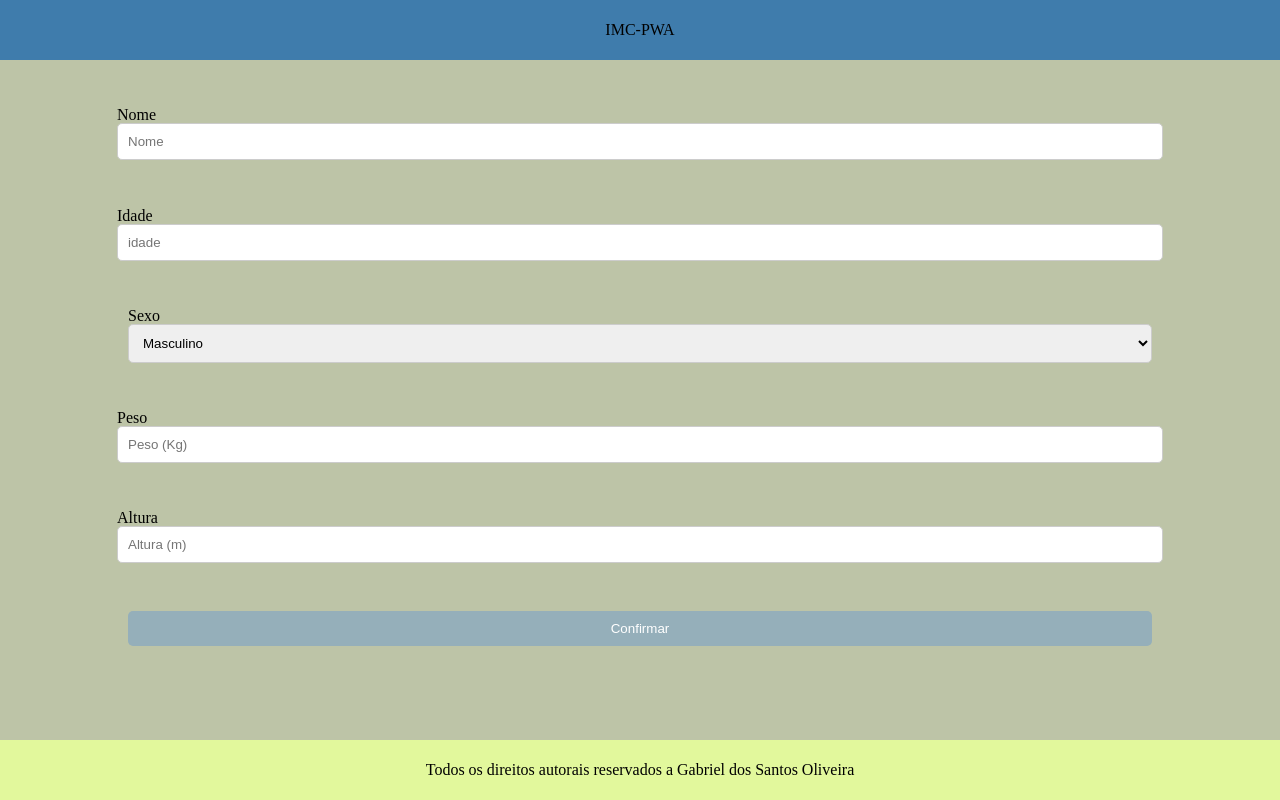
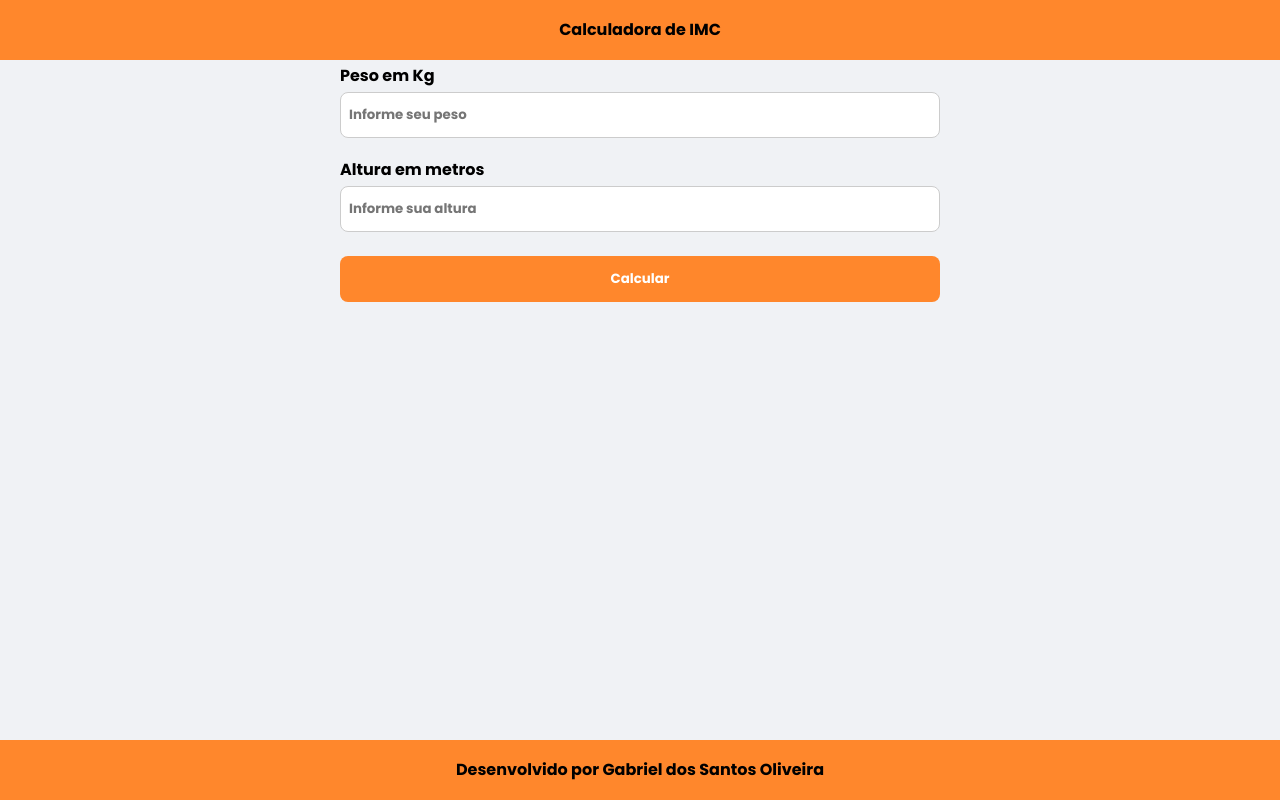
Before and after one commit to GabrieldosSantosOliveira/imc-pwa, a website: page index.html in a window 1280 px wide. Drawn offline with Linux system fonts and the light colour scheme.

Commit message:
feat: redesign the application

```diff
--- /dev/null
+++ b/css/button.css
@@ -0,0 +1,23 @@
+.primary_button {
+  height: var(--button-height);
+  border: none;
+  border-radius: 0.5rem;
+  background-color: var(--bg-primary-button);
+  color: #fff;
+  cursor: pointer;
+}
+.close_button {
+  padding: 0.25rem;
+  border-radius: 0.5rem;
+  background-color: rgb(250, 250, 250);
+  border: none;
+  display: flex;
+  align-items: center;
+  justify-content: center;
+  border: 1px solid rgb(200, 200, 200);
+  cursor: pointer;
+  transition: box-shadow 0.4s ease-out;
+}
+.close_button:hover {
+  box-shadow: 0px 0px 0px 2px rgb(200, 200, 200);
+}
--- /dev/null
+++ b/css/form.css
@@ -0,0 +1,30 @@
+.input {
+  height: var(--input-height);
+  padding: 0 0.5rem;
+  border: 1px solid #ccc;
+  border-radius: 0.5rem;
+  outline: none;
+  transition: box-shadow 0.3s ease-out;
+}
+.input:focus {
+  border: 2px solid var(--bg-main);
+  box-shadow: 0px 0px 0px 2px rgba(255, 135, 44, 0.79);
+}
+.container_input {
+  display: flex;
+  flex-direction: column;
+  gap: 0.5rem;
+}
+
+.container_form {
+  height: 35.75rem;
+  width: 37.5rem;
+  display: flex;
+  flex-direction: column;
+  gap: 1rem;
+}
+@media (max-width: 640px) {
+  .container_form {
+    width: 100%;
+  }
+}
--- /dev/null
+++ b/css/modal.css
@@ -0,0 +1,35 @@
+.modal::backdrop {
+  backdrop-filter: blur(10px);
+  transition: all 1s ease;
+}
+.modal {
+  transition: all 1s ease;
+  border: none;
+  border-radius: 1rem;
+  height: 18.75rem;
+  width: 32rem;
+}
+
+.modal_header {
+  display: flex;
+  justify-content: end;
+}
+.container_modal_content {
+  display: flex;
+  flex-direction: column;
+  gap: 1rem;
+}
+.modal_imc_heading {
+  text-align: center;
+  font-size: 1.25rem;
+}
+.imc_heading {
+  font-size: 1rem;
+  font-family: var(--font-family-main);
+  font-weight: 400;
+}
+.imc_span {
+  font-size: 1rem;
+  font-weight: 400;
+  font-family: var(--font-family-main);
+}
--- a/css/reset.css
+++ b/css/reset.css
@@ -120,7 +120,7 @@ blockquote:before,
 blockquote:after,
 q:before,
 q:after {
-  content: "";
+  content: '';
   content: none;
 }
 table {
--- a/css/style.css
+++ b/css/style.css
@@ -1,56 +1,65 @@
+:root {
+  --bg-main: #ff872c;
+  --bg-primary-button: #ff872c;
+  --bg-white: #f0f2f5;
+  --font-family-main: Poppins;
+  --button-height: 2.875rem;
+  --input-height: 2.875rem;
+  --text-error-color: #d70015;
+}
+* {
+  font-family: var(--font-family-main);
+  font-weight: 700;
+  box-sizing: border-box;
+}
 .container {
   display: grid;
   grid-template-columns: 1fr;
-  grid-template-rows: 60px calc(100vh - 120px) 60px;
+  grid-template-rows: 3.75rem calc(100vh - 7.5rem) 3.75rem;
   grid-template-areas:
-    "header"
-    "main"
-    "footer";
+    'header'
+    'main'
+    'footer';
 }
 .footer {
   grid-area: footer;
   display: flex;
   justify-content: center;
   align-items: center;
-  background-color: #e2f89c;
+  background-color: var(--bg-main);
+  font-family: var(--font-family-main);
+  padding: 0 1rem;
+  text-align: center;
+  font-weight: 700;
 }
 .main {
   grid-area: main;
   display: flex;
   flex-direction: column;
   align-items: center;
-  justify-content: space-evenly;
-  background-color: #bdc4a7;
+  background-color: var(--bg-white);
+  padding: 0.5rem 0.5rem;
 }
 .header {
+  font-weight: 700;
+  font-family: var(--font-family-main);
   grid-area: header;
   display: flex;
   justify-content: center;
   align-items: center;
-  background-color: #3f7cac;
+  background-color: var(--bg-main);
 }
-.input {
-  display: flex;
-  flex-direction: column;
+
+.heading {
+  font-size: 1rem;
+  font-family: var(--font-family-main);
 }
-.input input {
-  width: 80vw;
-  padding: 10px;
-  border: 1px solid #ccc;
-  border-radius: 5px;
+
+.close_icon {
+  width: 1.5rem;
+  height: 1.5rem;
 }
-.input select {
-  width: 80vw;
-  padding: 10px;
-  border: 1px solid #ccc;
-  border-radius: 5px;
+.error_message {
+  color: var(--text-error-color);
+  font-size: 0.8rem;
 }
-.main button {
-  width: 80vw;
-  padding: 10px;
-  border: none;
-  border-radius: 5px;
-  background-color: #95afba;
-  color: #fff;
-  cursor: pointer;
-}
--- a/index.html
+++ b/index.html
@@ -1,80 +1,83 @@
-<!DOCTYPE html>
+<!doctype html>
 <html lang="pt-BR">
   <head>
     <meta charset="UTF-8" />
+    <link rel="preconnect" href="https://fonts.googleapis.com" />
+    <link
+      rel="preconnect"
+      href="https://fonts.gstatic.com"
+      crossorigin="anonymous"
+    />
+    <link
+      href="https://fonts.googleapis.com/css2?family=Poppins:wght@400;700&display=swap"
+      rel="stylesheet"
+    />
     <meta name="theme-color" content="white" />
     <link rel="apple-touch-icon" href="images/pwa-icon-256.png" />
     <meta name="viewport" content="width=device-width, initial-scale=1.0" />
     <link rel="manifest" href="manifest.json" />
+    <link rel="stylesheet" href="css/reset.css" />
     <link rel="stylesheet" href="css/style.css" />
-    <link rel="stylesheet" href="css/reset.css" />
+    <link rel="stylesheet" href="css/modal.css" />
+    <link rel="stylesheet" href="css/button.css" />
+    <link rel="stylesheet" href="css/form.css" />
 
     <link rel="icon" href="images/pwa-icon-256.png" />
-    <title>IMC-PWA</title>
+    <title>Calculadora de IMC</title>
   </head>
   <body>
     <div class="container">
       <header class="header">
-        <h1>IMC-PWA</h1>
+        <h1 class="heading">Calculadora de IMC</h1>
       </header>
       <main class="main">
-        <div class="input">
-          <label for="nome">Nome</label>
+        <form id="container_form" class="container_form">
+          <div class="container_input">
+            <label for="weight_input">Peso em Kg</label>
             <input
+              class="input"
               type="text"
-            id="nome"
-            placeholder="Nome"
-            name="nome"
-            autocomplete="on"
+              id="weight_input"
+              placeholder="Informe seu peso"
+              required
             />
+            <span id="weight_input_message_error" class="error_message"> </span>
           </div>
-
-        <div class="input">
-          <label for="idade">Idade</label>
+          <div class="container_input">
+            <label for="height_input">Altura em metros</label>
             <input
+              class="input"
               type="text"
-            id="idade"
-            placeholder="idade"
-            name="idade"
-            autocomplete="on"
+              id="height_input"
+              placeholder="Informe sua altura"
+              required
             />
+            <span id="height_input_message_error" class="error_message"> </span>
           </div>
-        <div class="input">
-          <label for="sexo">Sexo</label>
-          <select id="sexo">
-            <option value="Masculino">Masculino</option>
-            <option value="Feminino">Feminino</option>
-          </select>
-        </div>
-        <div class="input">
-          <label for="peso">Peso</label>
-          <input
-            type="text"
-            id="peso"
-            placeholder="Peso (Kg)"
-            name="peso"
-            autocomplete="on"
-          />
-        </div>
-        <div class="input">
-          <label for="altura">Altura</label>
-          <input
-            type="text"
-            id="altura"
-            placeholder="Altura (m)"
-            name="altura"
-            autocomplete="on"
-          />
-        </div>
-        <button onclick="calculatorImc()">Confirmar</button>
-        <div id="result"></div>
+          <button class="primary_button" onclick="calculatorImc()">
+            Calcular
+          </button>
+        </form>
+        <dialog class="modal" id="modal_result">
+          <header class="modal_header">
+            <button onclick="closeModal()" class="close_button">
+              <img class="close_icon" src="./images/close_icon.svg" />
+            </button>
+          </header>
+          <main class="container_modal_content" id="result">
+            <h1 class="modal_imc_heading">Avaliação</h1>
+            <h2 id="modal_imc_category" class="imc_heading"></h2>
+            <span id="modal_imc_body_index" class="imc_span"> </span>
+          </main>
+        </dialog>
       </main>
       <footer class="footer">
-        <p>
-          Todos os direitos autorais reservados a Gabriel dos Santos Oliveira
-        </p>
+        <p>Desenvolvido por Gabriel dos Santos Oliveira</p>
       </footer>
     </div>
-    <script src="./js/main.js"></script>
+    <script src="./js/service_worker.js"></script>
+    <script src="./js/modal.js"></script>
+    <script src="./js/calculate_imc.js"></script>
+    <script src="./js/form.js"></script>
   </body>
 </html>
--- /dev/null
+++ b/js/calculate_imc.js
@@ -0,0 +1,60 @@
+const CLASSIFICATIONS_IMC_RANGE = {
+  UNDER_WEIGHT: 18.5,
+  NORMAL: 24.9,
+  OVER_WEIGHT: 29.9,
+  OBESITY_CLASS_1: 34.9,
+  OBESITY_CLASS_2: 39.9,
+};
+const weightSpan = document.getElementById('weight_input_message_error');
+function showWeightErrorMessage(message) {
+  weightSpan.textContent = message;
+}
+const heightSpan = document.getElementById('height_input_message_error');
+function showHeightErrorMessage(message) {
+  heightSpan.textContent = message;
+}
+function calculatorImc() {
+  const WEIGHT = document.getElementById('weight_input').value;
+  const HEIGHT = document.getElementById('height_input').value;
+
+  if (!WEIGHT) {
+    showWeightErrorMessage('Informe o seu peso');
+    return;
+  }
+  if (Number.isNaN(Number(WEIGHT)) || Number(WEIGHT) === 0) {
+    showWeightErrorMessage('Informe um peso valido');
+    return;
+  }
+  showWeightErrorMessage(undefined);
+  if (!HEIGHT) {
+    showHeightErrorMessage('Informe a sua altura');
+    return;
+  }
+  if (Number.isNaN(Number(HEIGHT)) || Number(HEIGHT) === 0) {
+    showHeightErrorMessage('Informe uma altura valida');
+    return;
+  }
+  showHeightErrorMessage(undefined);
+
+  const classification = Math.round(WEIGHT / (HEIGHT * HEIGHT));
+  let category;
+
+  if (classification < CLASSIFICATIONS_IMC_RANGE.UNDER_WEIGHT) {
+    category = 'Abaixo do peso normal';
+  } else if (classification < CLASSIFICATIONS_IMC_RANGE.NORMAL) {
+    category = 'Peso normal';
+  } else if (classification < CLASSIFICATIONS_IMC_RANGE.OVER_WEIGHT) {
+    category = 'Excesso de peso';
+  } else if (classification < CLASSIFICATIONS_IMC_RANGE.OBESITY_CLASS_1) {
+    category = 'Obesidade classe 1';
+  } else if (classification < CLASSIFICATIONS_IMC_RANGE.OBESITY_CLASS_2) {
+    category = 'Obesidade classe 2';
+  } else {
+    category = 'Obesidade classe 3';
+  }
+  openModal();
+  document.getElementById('modal_imc_category').innerText =
+    `Você se encontra na categoria: ${category}`;
+  document.getElementById('modal_imc_body_index').innerText =
+    `O seu índice de massa corporal é ${classification}`;
+}
--- /dev/null
+++ b/js/form.js
@@ -0,0 +1,5 @@
+document
+  .getElementById('container_form')
+  .addEventListener('submit', (event) => {
+    event.preventDefault();
+  });
--- a/js/main.js
+++ /dev/null
@@ -1,31 +0,0 @@
-window.onload = () => {
-  "use strict";
-  if ("serviceWorker" in navigator) {
-    navigator.serviceWorker.register("./sw.js");
-  }
-};
-function calculatorImc() {
-  const peso = document.getElementById("peso").value;
-  const altura = document.getElementById("altura").value;
-  const idade = document.getElementById("idade").value;
-  const nome = document.getElementById("nome").value;
-  const sexo = document.getElementById("sexo").value;
-  const result = Math.round(peso / (altura * altura));
-  let categoria;
-  if (result < 18.5) {
-    categoria = "Abaixo do peso normal"
-  } else if (result > 18.5 && result < 24.9) {
-    categoria = "Peso normal"
-  } else if (result > 25 && result < 29.9) {
-    categoria = "Excesso de peso"
-  } else if (result > 30 && result < 34.9) {
-    categoria = "Obesidade classe 1"
-
-  } else if (result > 35 && result < 39.9) {
-    categoria = "Obesidade classe 2"
-  } else {
-    categoria = "Obesidade classe 3"
-  }
-  document.getElementById('result').innerHTML = "<div>Sua categoria é: " + categoria + '</div><div>O seu imc é: ' + result + "</div><div>Sua idade é: " + idade + "</div><div>Seu nome é: " + nome + "</div>Seu sexo é: " + sexo;
-
-}
--- /dev/null
+++ b/js/modal.js
@@ -0,0 +1,8 @@
+const modalResult = document.getElementById('modal_result');
+
+function openModal() {
+  modalResult.showModal();
+}
+function closeModal() {
+  modalResult.close();
+}
--- /dev/null
+++ b/js/service_worker.js
@@ -0,0 +1,5 @@
+window.onload = () => {
+  if ('serviceWorker' in navigator) {
+     navigator.serviceWorker.register('./sw.js');
+  }
+};
```
Also changed, not shown: sw.js (+18 -16 lines), images/close_icon.svg (added), manifest.json, 1 other file. Lines whose indentation alone changed are shown as unchanged.
